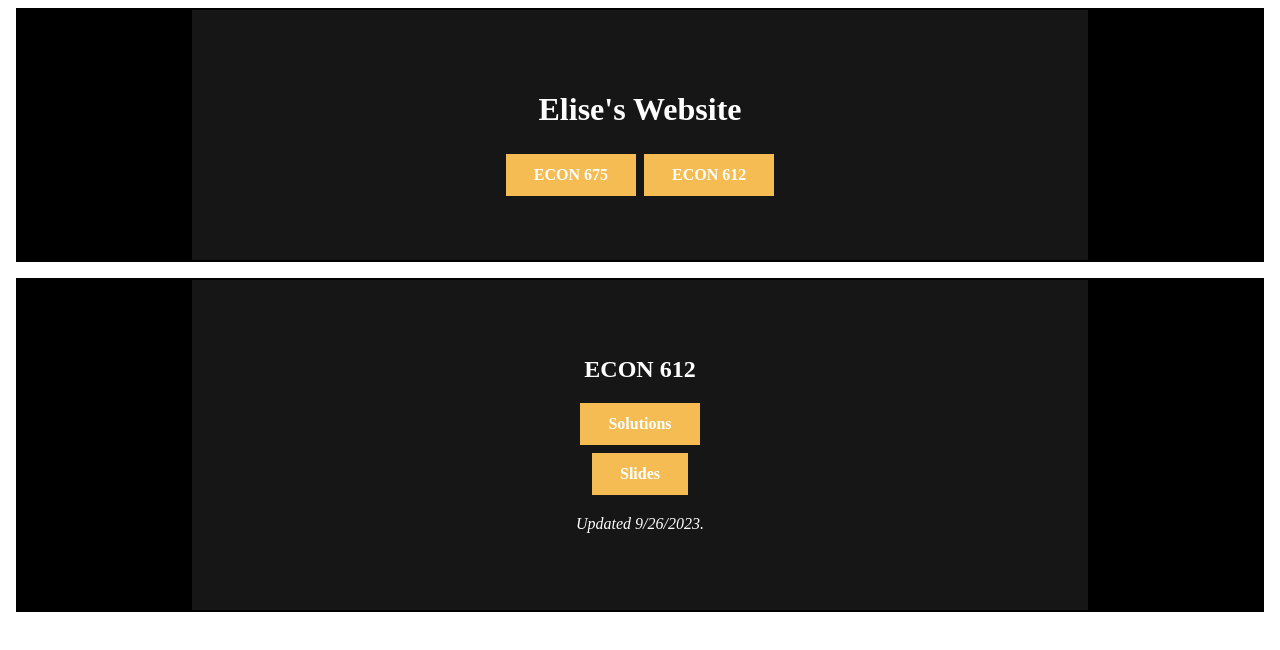
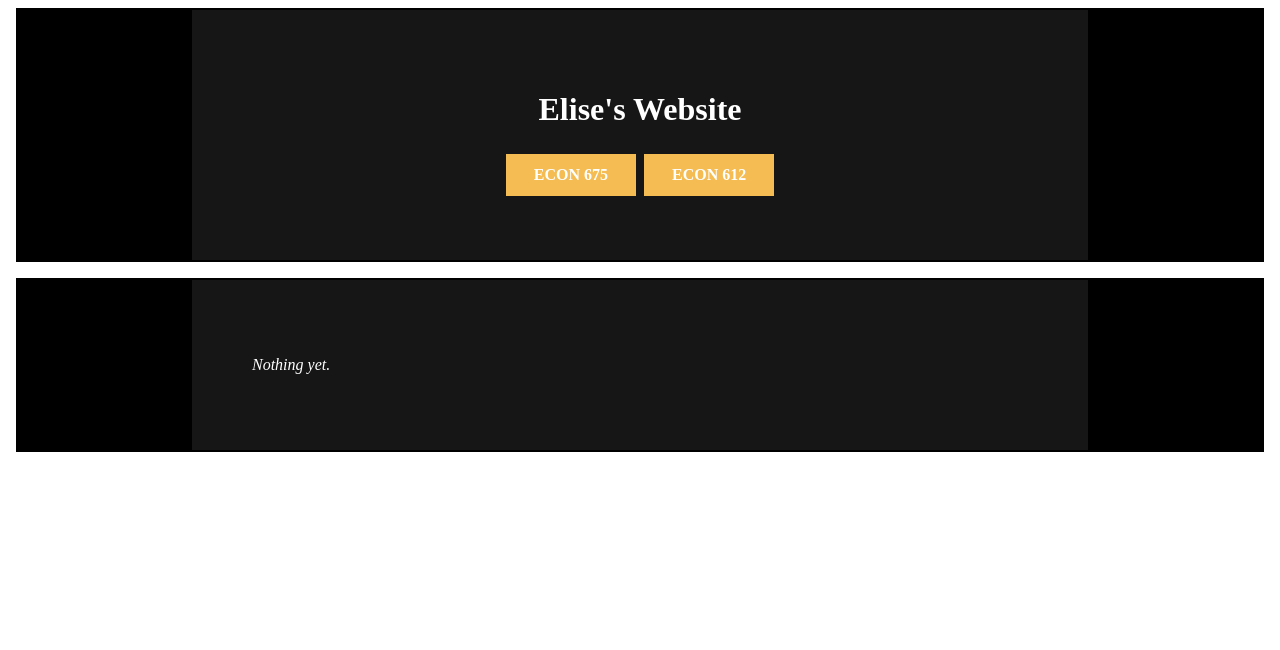
Before and after one commit to pittlestix/ECON-612, a SvelteKit app: page /ECON-612 in a window 1280 px wide. Shown: the top 650 px of the page. Built offline with nearby package versions, Linux system fonts and the light colour scheme.

Commit message:
we'ww see

```diff
--- a/src/routes/(full-website)/ECON-612/+page.svelte
+++ b/src/routes/(full-website)/ECON-612/+page.svelte
@@ -7,10 +7,7 @@
 <table align="center" width="900px" cellpadding="60px">
 <tr>
 <td class = "yuh">
-    <p><center><b><span style="font-size: 24px">ECON 612</span></b></center></p>
-    <center><a href="https://docs.google.com/document/d/1K5dLUFx7oWLXKtb7H1ANh1pUpwA7yAxM/edit?usp=share_link&ouid=107006776461693085236&rtpof=true&sd=true" target="_blank"><button class="button button1"><b>Solutions</b></button></a></center>
-    <center><a href="https://drive.google.com/file/d/1eQm8wBbfgfMrgcm7gx-K4d3nqMwhi-63/view?usp=share_link" target="_blank"><button class="button button1"><b>Slides</b></button></a></center>
-    <p><center><i>Updated 9/26/2023.</i></center></p>
+    <p><i>Nothing yet.</i></p>
 </td>
 </tr>
 </table>
```
